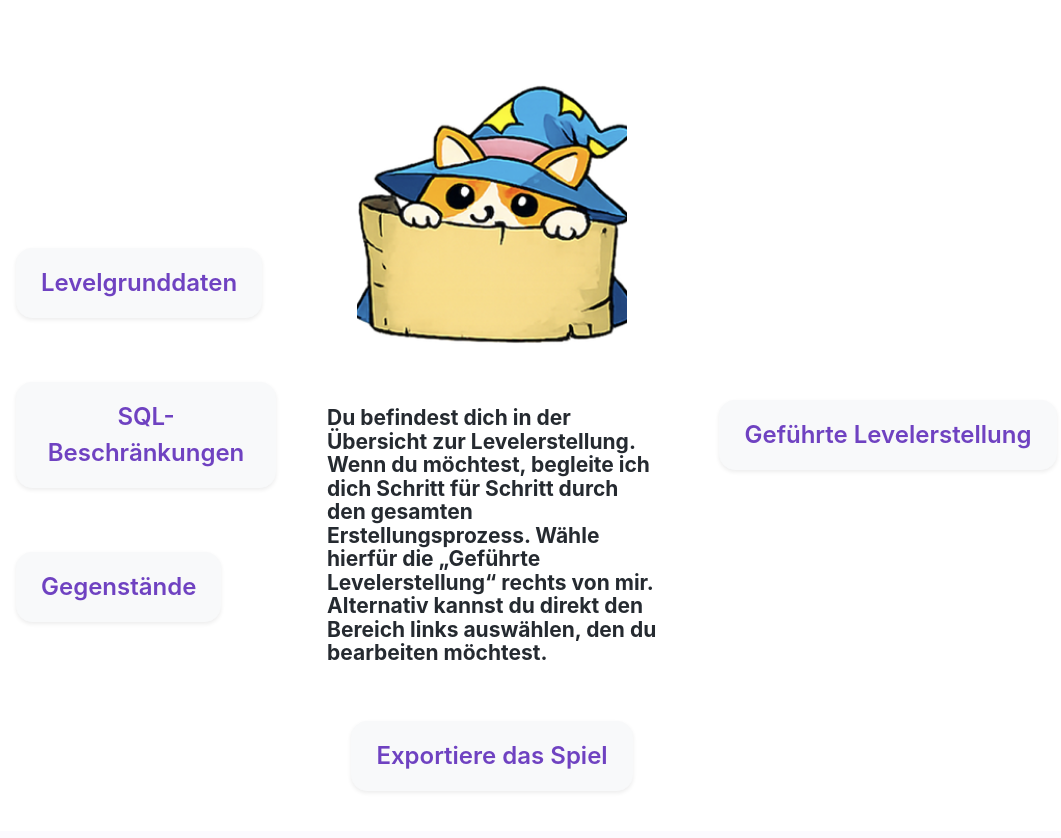
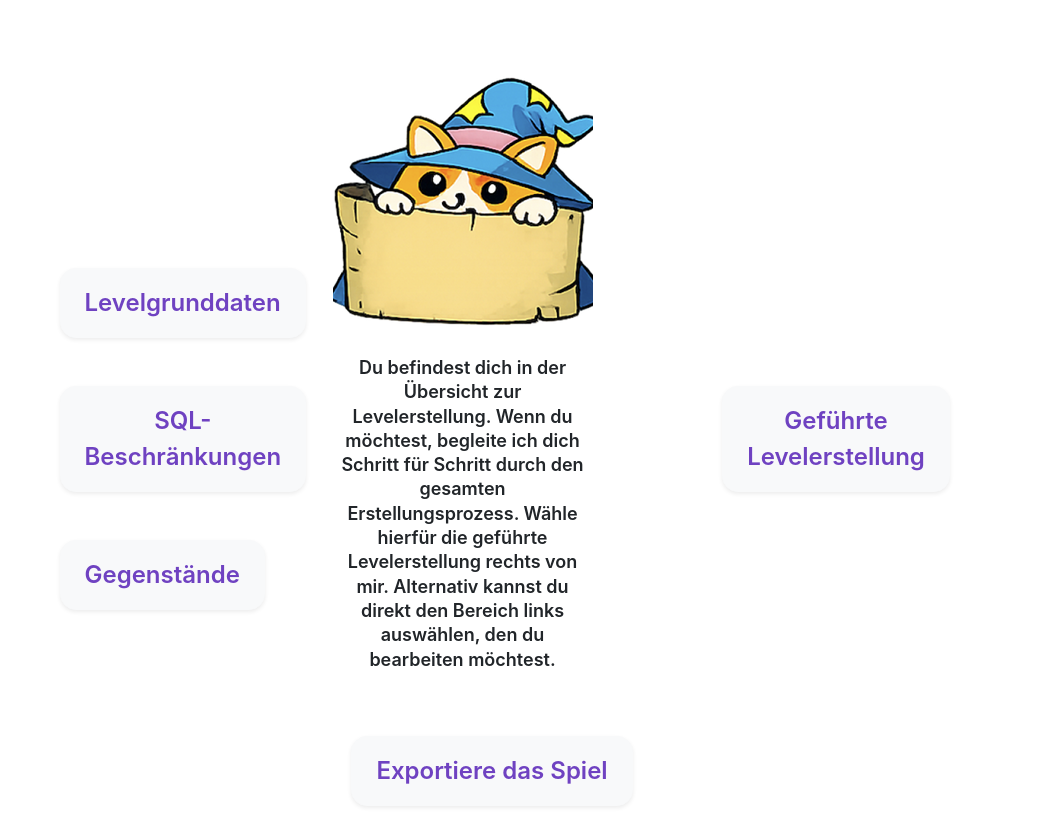
Before and after one commit to Roni-Aba/SQLQuestEditor, a Django app: page /auswahl/ in a window 1280 px wide. Shown: the part 56-894 px from the top of the page, without its empty margins (148-1209 px from the left). Before the commit the page ends 848 px from the top, so only its background shows below. Run offline with Django 4.2, Linux system fonts and the light colour scheme.

Commit message:
delete: static auswahl.css refactor to bootstrap: auswahl.html

```diff
--- /dev/null
+++ b/backend/editor/static/editor/components/helper/helper.css
@@ -0,0 +1,38 @@
+.helper {
+    display: flex;
+    flex-direction: column;
+    align-items: flex-start;
+    width: 100%;
+}
+
+.helper__image {
+    display: block;
+    margin-inline: 0;
+}
+
+.helper__text {
+    max-width: 260px;
+    margin-top: var(--space-6);
+    margin-bottom: 0;
+
+    color: var(--color-text);
+    font-size: 1.125rem;
+    font-weight: 600;
+    line-height: 1.35;
+}
+
+@media (max-width: 767.98px) {
+    .helper {
+        align-items: center;
+        text-align: center;
+    }
+
+    .helper__image {
+        margin-inline: auto;
+    }
+
+    .helper__text {
+        max-width: 480px;
+        margin-inline: auto;
+    }
+}
--- a/backend/editor/static/editor/css/auswahl.css
+++ /dev/null
@@ -1,47 +0,0 @@
-.create-level-page {
-  display: grid;
-  grid-template-columns: 1fr 1.2fr 1fr;
-  align-items: center;
-  min-height: calc(100vh - 120px);
-  padding: 40px 64px;
-}
-
-.create-level-status {
-  grid-column: 1 / -1;
-  width: 100%;
-  margin-bottom: 40px;
-}
-
-.level-menu {
-  display: flex;
-  flex-direction: column;
-  gap: 64px;
-  align-items: flex-start;
-  padding-left: 100px;
-}
-
-.level-center {
-  display: flex;
-  flex-direction: column;
-  align-items: center;
-}
-
-.create-level-cosmo {
-  width: 270px;
-  margin-bottom: 56px;
-}
-
-.intro-text {
-  width: 330px;
-  font-size: 21px;
-  font-weight: 700;
-  line-height: 1.12;
-  color: #252a30;
-  margin-bottom: 56px;
-}
-
-.guided-section {
-  display: flex;
-  align-items: center;
-  justify-content: center;
-}
--- a/backend/editor/templates/editor/auswahl.html
+++ b/backend/editor/templates/editor/auswahl.html
@@ -8,69 +8,90 @@ Levelübersicht | SQL Spell Quest Editor
 {% block additional_css %}
 <link rel="stylesheet" href="{% static 'editor/components/button/button.css' %}">
 <link rel="stylesheet" href="{% static 'editor/components/statusBar/statusBar.css' %}">
-<link rel="stylesheet" href="{% static 'editor/css/auswahl.css' %}">
+<link rel="stylesheet" href="{% static 'editor/components/helper/helper.css' %}">
 {% endblock %}
 
 {% block content %}
-<main class="create-level-page">
+<main class="create-page">
+  <div class="create-page__content">
+
     <section
-    class="create-level-status"
+      class="create-page__status"
       aria-label="Fortschritt der Levelerstellung"
     >
-    {% include "editor/components/statusBar/statusBar.html" %}
+      {% include "editor/components/statusBar/statusBar.html" with steps=steps %}
+    </section>
+
+    <section class="create-page__main">
+      <div class="row align-items-center justify-content-center gx-5 gy-5">
+
+        <section
+          class="col-12 col-lg-3 px-lg-4"
+          aria-label="Bereiche der Levelerstellung"
+        >
+          <div class="d-flex flex-column align-items-center align-items-lg-start gap-5">
+
+            <a
+              href="/createLevel/basic/"
+              class="text-decoration-none"
+            >
+              {% include "editor/components/button/button.html" with title="Levelgrunddaten" %}
+            </a>
+
+            <a
+              href="/createLevel/sql/"
+              class="text-decoration-none"
+            >
+              {% include "editor/components/button/button.html" with title="SQL-Beschränkungen" %}
+            </a>
+
+            <a
+              href="/createLevel/items/"
+              class="text-decoration-none"
+            >
+              {% include "editor/components/button/button.html" with title="Gegenstände" %}
+            </a>
+
+          </div>
         </section>
 
         <section
-    class="level-menu"
-    aria-label="Bereiche der Levelerstellung"
+          class="col-12 col-lg-5 px-lg-5"
+          aria-label="Hinweise von Cosmo"
         >
-    <a href="/createLevel/basic/" class="text-decoration-none">
-      {% include "editor/components/button/button.html" with title="Levelgrunddaten" %}
+          <div class="d-flex flex-column align-items-center text-center">
+
+            {% include "editor/components/helper/helper.html" with helper_image="editor/img/cat2.png" helper_text="Du befindest dich in der Übersicht zur Levelerstellung. Wenn du möchtest, begleite ich dich Schritt für Schritt durch den gesamten Erstellungsprozess. Wähle hierfür die geführte Levelerstellung rechts von mir. Alternativ kannst du direkt den Bereich links auswählen, den du bearbeiten möchtest." %}
+
+            <a
+              href="{% url 'export_game' %}"
+              class="text-decoration-none mt-5 pt-3"
+            >
+              {% include "editor/components/button/button.html" with title="Exportiere das Spiel" %}
             </a>
 
-    <a href="/createLevel/sql/" class="text-decoration-none">
-      {% include "editor/components/button/button.html" with title="SQL-Beschränkungen" %}
-    </a>
-
-    <a href="/createLevel/items/" class="text-decoration-none">
-      {% include "editor/components/button/button.html" with title="Gegenstände" %}
-    </a>
+          </div>
         </section>
 
         <section
-    class="level-center"
-    aria-labelledby="level-overview-description"
+          class="col-12 col-lg-3 px-lg-4"
+          aria-label="Geführte Levelerstellung"
         >
-    <img
-      src="{% static 'editor/img/cat2.png' %}"
-      alt="Cosmo, der Zauberer"
-      class="create-level-cosmo img-fluid"
-    >
-
-    <p id="level-overview-description" class="intro-text">
-      Du befindest dich in der Übersicht zur Levelerstellung.
-      Wenn du möchtest, begleite ich dich Schritt für Schritt durch
-      den gesamten Erstellungsprozess. Wähle hierfür die
-      „Geführte Levelerstellung“ rechts von mir.
-      Alternativ kannst du direkt den Bereich links auswählen,
-      den du bearbeiten möchtest.
-    </p>
+          <div class="d-flex justify-content-center ps-lg-4">
 
             <a
-      href="{% url 'export_game' %}"
+              href="/createLevel/"
               class="text-decoration-none"
             >
-      {% include "editor/components/button/button.html" with title="Exportiere das Spiel" %}
+              {% include "editor/components/button/button.html" with title="Geführte Levelerstellung" %}
             </a>
+
+          </div>
         </section>
 
-  <section
-    class="guided-section"
-    aria-label="Geführte Levelerstellung"
-  >
-    <a href="/createLevel/" class="text-decoration-none">
-      {% include "editor/components/button/button.html" with title="Geführte Levelerstellung" %}
-    </a>
+      </div>
     </section>
+
+  </div>
 </main>
 {% endblock %}
--- /dev/null
+++ b/backend/editor/templates/editor/components/helper/helper.html
@@ -0,0 +1,16 @@
+{% load static %}
+
+<aside
+  class="helper"
+  aria-label="{{ aria_label|default:'Hilfetext von Cosmo' }}"
+>
+  <img
+    src="{% static helper_image %}"
+    alt="{{ image_alt|default:'Cosmo, dein Begleiter bei der Levelerstellung' }}"
+    class="cosmo-image img-fluid helper__image"
+  >
+
+  <p class="helper__text">
+    {{ helper_text }}
+  </p>
+</aside>
```
Lines whose indentation alone changed are shown as unchanged.
